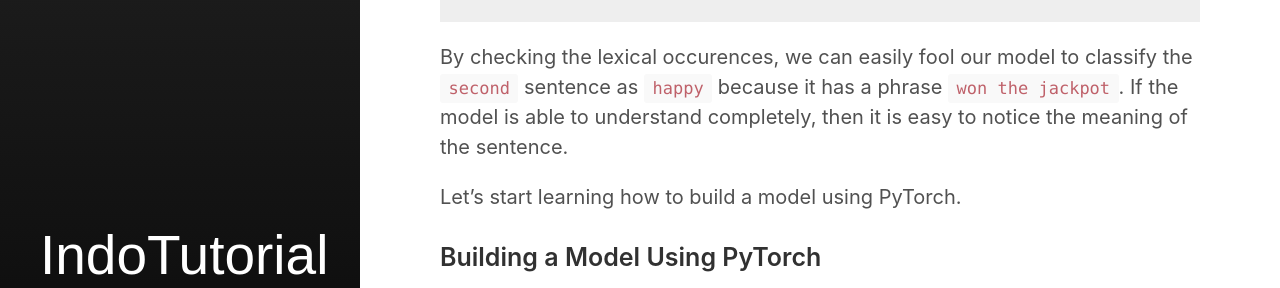
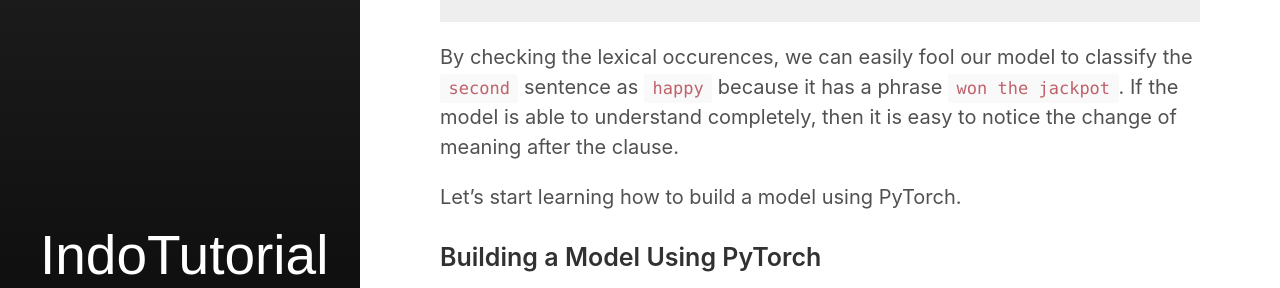
Before and after one commit to indobenchmark/tutorials, a Jekyll site: the page built from _posts/2020-10-18-basic-pytorch.md, in a window 1280 px wide and 900 px high, scrolled down 1296 px. Shown: the part 185-473 px from the top of the window. Built offline with Jekyll 4.4.1, drawn with Linux system fonts in a browser that asks for light colours.

Commit message:
update page

````diff
--- a/_posts/2020-10-18-basic-pytorch.md
+++ b/_posts/2020-10-18-basic-pytorch.md
@@ -52,7 +52,7 @@ To show the difference between those methods, we will show you back the previous
 </div>
 </div>
 
-By checking the lexical occurences, we can easily fool our model to classify the ```second``` sentence as ```happy``` because it has a phrase ```won the jackpot```. If the model is able to understand completely, then it is easy to notice the meaning of the sentence.
+By checking the lexical occurences, we can easily fool our model to classify the ```second``` sentence as ```happy``` because it has a phrase ```won the jackpot```. If the model is able to understand completely, then it is easy to notice the change of meaning after the clause.
 
 Let's start learning how to build a model using PyTorch.
 
````
